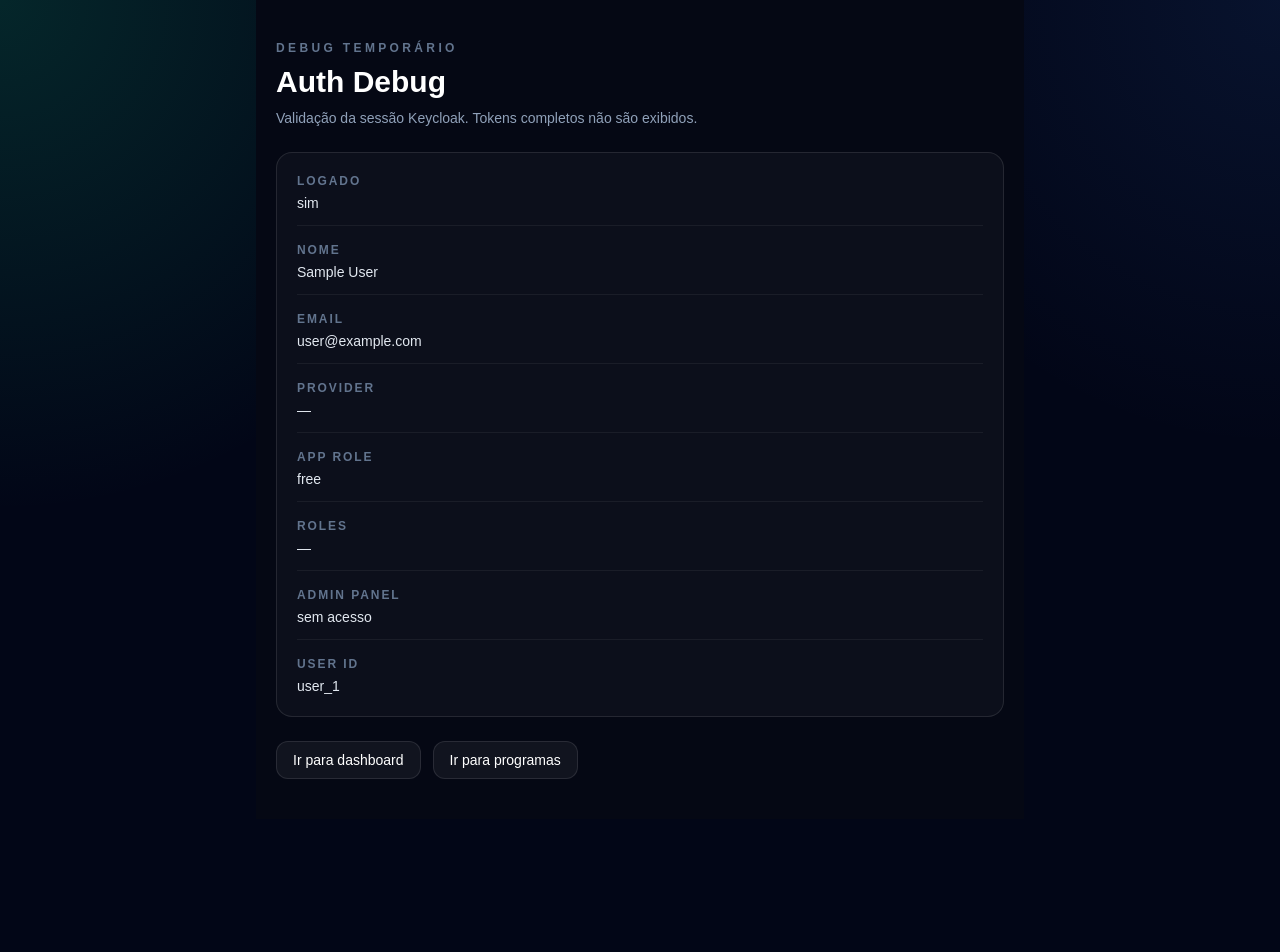
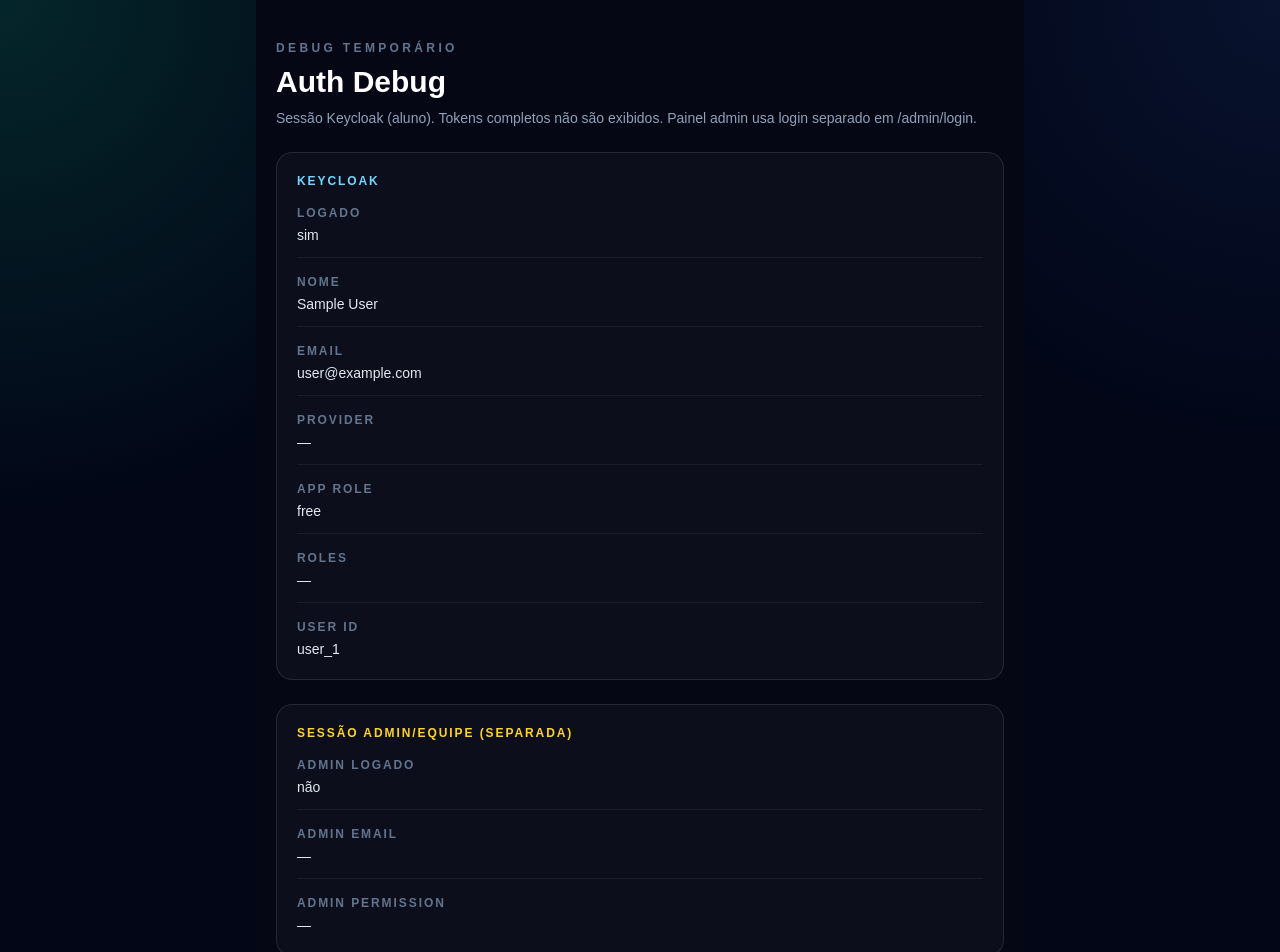
Before and after one commit to diego-maruzy/academy-next, a Next.js app: page /auth-debug in a window 1280 px wide. Shown: the top 952 px of the page. Before the commit the page ends 819 px from the top, so only its background shows below. Built offline with nearby package versions, Linux system fonts and the light colour scheme; no server answers; sample sign-in values are in the browser's storage.

Commit message:
update admin

```diff
--- a/src/app/auth-debug/page.tsx
+++ b/src/app/auth-debug/page.tsx
@@ -1,20 +1,19 @@
 import Link from "next/link";
 import { redirect } from "next/navigation";
 import { auth } from "@/auth";
-import { sessionToCurrentAdmin } from "@/lib/auth/keycloak-session";
+import { getCurrentAdmin } from "@/lib/admin-auth/current-admin";
 import { mapKeycloakRolesToAppRole } from "@/lib/auth/keycloak-roles";
 
 export const dynamic = "force-dynamic";
 
 export default async function AuthDebugPage() {
-  const session = await auth();
+  const [session, adminSession] = await Promise.all([auth(), getCurrentAdmin()]);
 
   if (!session?.user) {
     redirect("/login?callbackUrl=/auth-debug");
   }
 
   const roles = session.user.roles ?? [];
-  const admin = sessionToCurrentAdmin(session);
 
   return (
     <div className="mx-auto flex min-h-screen max-w-3xl flex-col gap-6 bg-[#050814] px-5 py-10 text-white">
@@ -24,36 +23,57 @@ export default async function AuthDebugPage() {
         </p>
         <h1 className="mt-2 text-3xl font-semibold">Auth Debug</h1>
         <p className="mt-2 text-sm text-slate-400">
-          Validação da sessão Keycloak. Tokens completos não são exibidos.
+          Sessão Keycloak (aluno). Tokens completos não são exibidos. Painel admin
+          usa login separado em /admin/login.
         </p>
       </div>
 
       <div className="grid gap-4 rounded-2xl border border-white/10 bg-white/[0.03] p-5 text-sm">
+        <p className="text-xs font-semibold uppercase tracking-[0.16em] text-sky-300">
+          Keycloak
+        </p>
         <Row label="Logado" value="sim" />
         <Row label="Nome" value={session.user.name ?? "—"} />
         <Row label="Email" value={session.user.email ?? "—"} />
         <Row label="Provider" value={session.user.provider ?? "—"} />
-        <Row label="App role" value={session.user.appRole ?? mapKeycloakRolesToAppRole(roles)} />
+        <Row
+          label="App role"
+          value={session.user.appRole ?? mapKeycloakRolesToAppRole(roles)}
+        />
         <Row label="Roles" value={roles.length > 0 ? roles.join(", ") : "—"} />
-        <Row
-          label="Admin panel"
-          value={admin ? `${admin.permission} (${admin.role})` : "sem acesso"}
-        />
         <Row label="User id" value={session.user.id || "—"} />
       </div>
 
+      <div className="grid gap-4 rounded-2xl border border-white/10 bg-white/[0.03] p-5 text-sm">
+        <p className="text-xs font-semibold uppercase tracking-[0.16em] text-amber-300">
+          Sessão admin/equipe (separada)
+        </p>
+        <Row
+          label="Admin logado"
+          value={adminSession ? "sim" : "não"}
+        />
+        <Row
+          label="Admin email"
+          value={adminSession?.email ?? "—"}
+        />
+        <Row
+          label="Admin permission"
+          value={adminSession?.permission ?? "—"}
+        />
+      </div>
+
       <div className="flex flex-wrap gap-3">
-        <Link
-          href="/dashboard"
-          className="rounded-xl border border-white/10 bg-white/5 px-4 py-2 text-sm font-medium text-slate-200 transition hover:bg-white/10"
-        >
-          Ir para dashboard
-        </Link>
         <Link
           href="/programas"
           className="rounded-xl border border-white/10 bg-white/5 px-4 py-2 text-sm font-medium text-slate-200 transition hover:bg-white/10"
         >
           Ir para programas
+        </Link>
+        <Link
+          href="/admin/login"
+          className="rounded-xl border border-white/10 bg-white/5 px-4 py-2 text-sm font-medium text-slate-200 transition hover:bg-white/10"
+        >
+          Login admin
         </Link>
       </div>
     </div>
```
Also changed, not shown: 3 other files (tests, documents, lock files or other folders).
